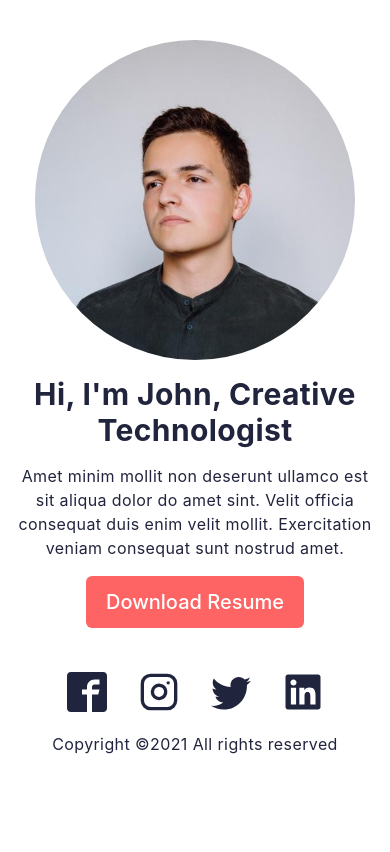
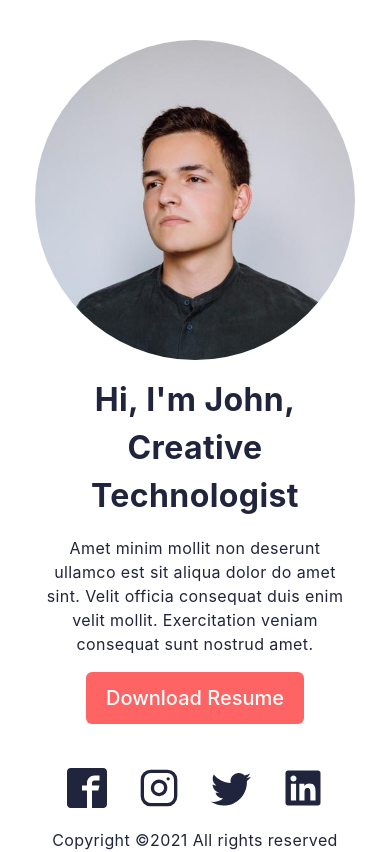
Before and after one commit to imadatyatalah/nextjs-portfolio-template, a Next.js app: page / in a window 390 px wide. Built offline with nearby package versions, Linux system fonts and the light colour scheme; a web font is replaced by a local one.

Commit message:
feat: Make it more responsive for desktops

```diff
--- a/src/pages/index.jsx
+++ b/src/pages/index.jsx
@@ -5,26 +5,31 @@ import Button from "@/components/buttons";
 const Home = () => {
   return (
     <>
-      <section className="py-6 flex flex-col justify-center items-center text-center">
-        <div className="relative rounded-full my-4 w-80 h-80 sm:w-96 sm:h-96">
+      <section className="px-[30px] md:px-[60px] lg:px-[120px]">
+        <div className="py-6 flex flex-col justify-center items-center text-center lg:flex-row-reverse lg:text-left lg:justify-between">
+          <div className="relative rounded-full my-4 w-80 h-80 sm:w-[22rem] sm:h-[22rem] lg:w-96 lg:h-96">
             <Image
               src="/user-avatar.jpg"
               layout="fill"
               alt="avatar"
-            className="avatar"
+              className="rounded-full bg-light"
             />
           </div>
-        <h1 className="text-3xl font-bold text-dark px-4">
+
+          <div className="lg:w-1/2">
+            <h1 className="text-[32px] font-bold text-dark px-4 lg:px-0 lg:text-[44px]">
               Hi, I'm John, Creative Technologist
             </h1>
-        <p className="text-dark px-4 my-4">
-          Amet minim mollit non deserunt ullamco est sit aliqua dolor do amet
-          sint. Velit officia consequat duis enim velit mollit. Exercitation
-          veniam consequat sunt nostrud amet.
+            <p className="text-dark my-4 px-4 lg:px-0">
+              Amet minim mollit non deserunt ullamco est sit aliqua dolor do
+              amet sint. Velit officia consequat duis enim velit mollit.
+              Exercitation veniam consequat sunt nostrud amet.
             </p>
             <Button color="primary" size="default">
               Download Resume
             </Button>
+          </div>
+        </div>
       </section>
     </>
   );
```
Lines whose indentation alone changed are shown as unchanged.
